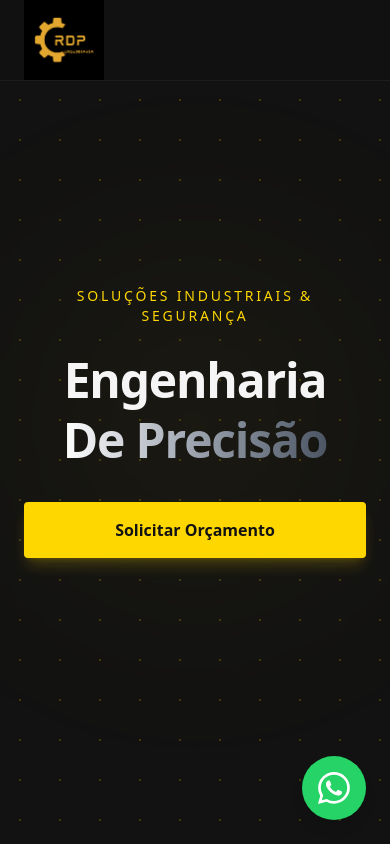
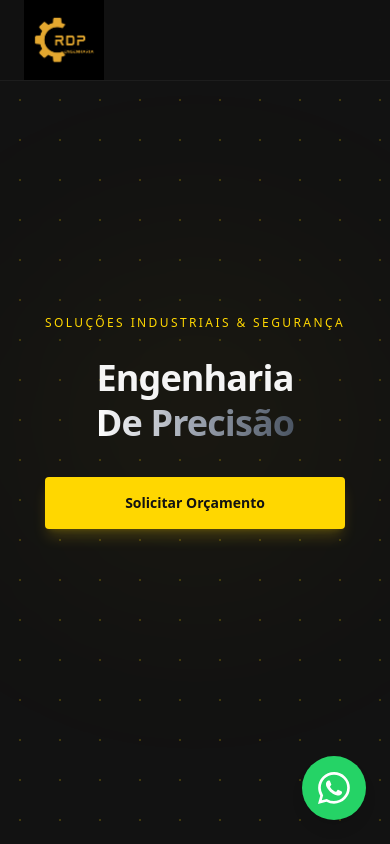
Before and after one commit to RaphaelYankous/site-rdp-engenharia, a React (Vite) app: page / in a window 390 px wide. Shown: the top 844 px of the page. Built offline with nearby package versions, Linux system fonts and the light colour scheme.

Commit message:
Ajuste site

```diff
--- a/src/App.jsx
+++ b/src/App.jsx
@@ -25,17 +25,16 @@
   return (
     <div className="min-h-screen bg-engine-darker text-engine-light font-sans selection:bg-engine-primary selection:text-engine-darker overflow-x-hidden">
 
-      {/* --- NAVBAR (LOGO OCUPANDO ALTURA TOTAL) --- */}
+      {/* --- NAVBAR --- */}
       <motion.nav
         initial={{ y: -100 }}
         animate={{ y: 0 }}
         transition={{ duration: 0.5 }}
         className="fixed w-full z-50 bg-engine-darker/90 backdrop-blur-md border-b border-white/5"
       >
-        {/* h-20 define a altura da barra (80px) */}
-        <div className="max-w-7xl mx-auto px-6 h-20 flex items-center justify-between">
+        <div className="max-w-7xl mx-auto px-6 h-20 flex items-center justify-between md:justify-between justify-center">
 
-          {/* LOGO: h-full faz ela ter os mesmos 80px da barra */}
+          {/* LOGO: Centralizada no mobile, à esquerda no desktop */}
           <div className="flex items-center cursor-pointer h-full">
              <img
                src="/image_a07a1a.png"
@@ -44,6 +43,7 @@
              />
           </div>
 
+          {/* LINKS: ESCONDIDOS NO CELULAR (hidden md:flex) */}
           <div className="hidden md:flex gap-8 text-sm font-medium text-gray-400">
             {['NR12', 'Linha de Vida', 'Projetos', 'Laudos'].map((item) => (
               <a key={item} href={`#${item.toLowerCase().replace(/ /g, '')}`} className="hover:text-engine-primary hover:scale-105 transition-all">
@@ -52,7 +52,7 @@
             ))}
           </div>
 
-          {/* BOTÃO NAVBAR - LINK PARA WHATSAPP (COM MENSAGEM) */}
+          {/* BOTÃO NAVBAR: ESCONDIDO NO CELULAR (hidden md:flex) */}
           <a
             href="https://wa.me/5531999128061?text=Olá,%20vim%20pelo%20site%20da%20RDP%20Engenharia%20e%20gostaria%20de%20um%20orçamento."
             target="_blank"
@@ -70,7 +70,7 @@
              style={{ backgroundImage: 'radial-gradient(#FFD700 1px, transparent 1px)', backgroundSize: '40px 40px' }}>
         </div>
 
-        {/* Correção de Zoom: w-[80vw] para telas pequenas */}
+        {/* CORREÇÃO DO FUNDO: w-[80vw] para não estourar a largura no mobile */}
         <div className="absolute top-1/2 left-1/2 -translate-x-1/2 -translate-y-1/2 w-[80vw] h-[80vw] md:w-[500px] md:h-[500px] bg-engine-primary/5 blur-[120px] rounded-full pointer-events-none" />
 
         <div className="relative z-10 max-w-7xl mx-auto px-6 text-center">
@@ -83,16 +83,17 @@
               initial={{ opacity: 0, y: 20 }}
               animate={{ opacity: 1, y: 0 }}
               transition={{ delay: 0.2 }}
-              className="text-engine-primary font-medium tracking-[0.2em] text-sm uppercase mb-6"
+              className="text-engine-primary font-medium tracking-[0.2em] text-xs md:text-sm uppercase mb-6"
             >
               Soluções Industriais & Segurança
             </motion.h2>
 
+            {/* Texto responsivo: text-4xl no mobile, text-8xl no PC */}
             <motion.h1
               initial={{ opacity: 0, y: 30 }}
               animate={{ opacity: 1, y: 0 }}
               transition={{ delay: 0.4 }}
-              className="text-5xl md:text-8xl font-bold tracking-tight mb-8 leading-tight"
+              className="text-4xl md:text-8xl font-bold tracking-tight mb-8 leading-tight"
             >
               Engenharia <br/>
               <span className="text-transparent bg-clip-text bg-gradient-to-r from-white via-gray-400 to-gray-600">
@@ -106,12 +107,12 @@
               transition={{ delay: 0.8 }}
               className="flex flex-col md:flex-row gap-4 justify-center"
             >
-              {/* BOTÃO HERO - LINK PARA WHATSAPP (COM MENSAGEM) */}
+              {/* BOTÃO HERO - MENSAGEM CORRETA */}
               <a
                 href="https://wa.me/5531999128061?text=Olá,%20vim%20pelo%20site%20da%20RDP%20Engenharia%20e%20gostaria%20de%20um%20orçamento."
                 target="_blank"
                 rel="noopener noreferrer"
-                className="px-10 py-4 bg-engine-primary text-engine-darker font-bold rounded hover:bg-yellow-400 hover:scale-105 transition-all shadow-lg shadow-engine-primary/20 inline-block"
+                className="px-8 py-4 bg-engine-primary text-engine-darker font-bold rounded hover:bg-yellow-400 hover:scale-105 transition-all shadow-lg shadow-engine-primary/20 inline-block text-sm md:text-base"
               >
                 Solicitar Orçamento
               </a>
@@ -120,15 +121,11 @@
         </div>
       </section>
 
-      {/* --- SEÇÃO DE CLIENTES (REDESIGN SOFISTICADO) --- */}
+      {/* --- SEÇÃO DE CLIENTES --- */}
       <section className="relative py-24 bg-engine-darker border-b border-white/5 overflow-hidden">
-
-        {/* Efeito de Fundo: Textura Sutil de Micro-pontos */}
         <div className="absolute inset-0 opacity-[0.03]"
              style={{ backgroundImage: 'radial-gradient(#fff 1px, transparent 1px)', backgroundSize: '20px 20px' }}>
         </div>
-
-        {/* Efeito de Luz de Fundo (Spotlight Mais Suave) */}
         <div className="absolute top-1/2 left-1/2 -translate-x-1/2 -translate-y-1/2 w-[600px] h-[300px] bg-engine-primary/5 blur-[120px] rounded-full pointer-events-none" />
 
         <div className="relative z-10 max-w-7xl mx-auto px-6">
@@ -145,7 +142,6 @@
             </p>
           </div>
 
-          {/* Grid de Logos - Cartões Translúcidos "Efeito Vidro" */}
           <div className="flex flex-wrap justify-center gap-8 md:gap-12">
             {[
               { name: "Versa Rent a Car", logo: "/image_29.png" },
@@ -159,7 +155,6 @@
                 whileHover={{ y: -5, borderColor: 'rgba(255, 215, 0, 0.6)', boxShadow: "0 8px 20px -8px rgba(255, 215, 0, 0.2)" }}
                 className="w-52 h-32 bg-white/5 backdrop-blur-sm rounded-xl flex items-center justify-center p-6 border border-white/10 transition-all duration-300 cursor-default group"
               >
-                {/* O logo em si, com um leve brilho no hover do pai */}
                 <img
                   src={client.logo}
                   alt={`Logo ${client.name}`}
@@ -171,9 +166,7 @@
         </div>
       </section>
 
-      {/* =========================================
-          SERVIÇO 1: ADEQUAÇÃO NR12
-      ========================================= */}
+      {/* --- ADEQUAÇÃO NR12 --- */}
       <section id="nr12" className="py-32 px-6 bg-engine-darker relative z-10">
         <motion.div
           initial="hidden"
@@ -182,19 +175,17 @@
           variants={fadeInUp}
           className="max-w-7xl mx-auto flex flex-col md:flex-row items-center gap-20"
         >
-
           <div className="flex-1 order-2 md:order-1">
             <div className="flex items-center gap-3 mb-6">
               <span className="h-px w-10 bg-engine-primary"></span>
               <span className="text-engine-primary text-xs font-bold uppercase tracking-widest">Segurança do Trabalho</span>
             </div>
-            <h2 className="text-4xl md:text-5xl font-bold text-white mb-8 leading-tight">
+            <h2 className="text-3xl md:text-5xl font-bold text-white mb-8 leading-tight">
               Adequação NR12 <br/> & Conformidade
             </h2>
             <p className="text-gray-400 text-lg leading-relaxed mb-10 border-l-2 border-white/10 pl-6">
               Não corra riscos. Nossos engenheiros blindam sua operação contra multas e acidentes com soluções completas, do laudo à proteção física.
             </p>
-
             <motion.ul variants={staggerContainer} initial="hidden" whileInView="visible" viewport={{ once: true }} className="space-y-4">
               {[
                 "Apreciação de Risco (APR) Completa", "Projetos Mecânicos e Elétricos", "Fabricação de proteções físicas", "Laudo final com ART", "Treinamentos técnicos"
@@ -206,15 +197,12 @@
               ))}
             </motion.ul>
           </div>
-
           <div className="flex-1 w-full order-1 md:order-2">
             <motion.div
               whileHover={{ scale: 1.02 }}
-              className="relative h-[500px] w-full bg-neutral-900 rounded-2xl border border-white/10 flex items-center justify-center overflow-hidden shadow-2xl"
+              className="relative h-[400px] md:h-[500px] w-full bg-neutral-900 rounded-2xl border border-white/10 flex items-center justify-center overflow-hidden shadow-2xl"
             >
               <div className="absolute inset-0 bg-[radial-gradient(circle_at_top_right,_var(--tw-gradient-stops))] from-engine-primary/10 via-transparent to-transparent"></div>
-
-              {/* --- IMAGEM DO SELO NR12 NA SEÇÃO --- */}
               <div className="relative z-10 p-12">
                 <img
                   src="/image_16.png"
@@ -222,32 +210,23 @@
                   className="w-full h-auto drop-shadow-[0_0_25px_rgba(255,215,0,0.3)]"
                 />
               </div>
-
             </motion.div>
           </div>
         </motion.div>
 
-        {/* --- CICLO NR12 (DESIGN PROFISSIONAL "HIGH-TECH") --- */}
+        {/* --- CICLO NR12 --- */}
         <div className="mt-32 max-w-7xl mx-auto">
-
-          {/* Painel Container com Efeito de Vidro e Borda Técnica */}
           <div className="relative bg-white/5 backdrop-blur-sm border border-white/10 rounded-3xl p-8 md:p-16 overflow-hidden">
-
-            {/* Background Decorativo do Painel */}
             <div className="absolute inset-0 opacity-10 bg-[radial-gradient(ellipse_at_top,_var(--tw-gradient-stops))] from-engine-primary via-transparent to-transparent"></div>
-
-            {/* Cabeçalho do Painel */}
             <div className="relative z-10 text-center mb-16">
               <span className="text-engine-primary text-xs font-bold uppercase tracking-[0.3em] mb-2 block">
                 Processo Certificado
               </span>
-              <h3 className="text-white font-bold text-3xl md:text-4xl">
+              <h3 className="text-white font-bold text-2xl md:text-4xl">
                 Metodologia de Adequação
               </h3>
               <div className="w-24 h-1 bg-gradient-to-r from-transparent via-engine-primary to-transparent mx-auto mt-6"></div>
             </div>
-
-            {/* Grid de Steps */}
             <div className="relative z-10 grid grid-cols-1 md:grid-cols-2 lg:grid-cols-3 gap-8 justify-items-center">
               {[
                 { id: "01", title: "Apreciação de Riscos", icon: "🔍", desc: "Mapeamento completo dos perigos da máquina." },
@@ -266,18 +245,13 @@
                   whileHover={{ y: -5 }}
                   className="group relative w-full max-w-sm cursor-default"
                 >
-                  {/* Card Hexagonal Estilizado */}
                   <div className="flex items-center gap-6 p-6 bg-engine-darker border border-white/5 rounded-xl hover:border-engine-primary/40 hover:bg-white/5 transition-all duration-300 shadow-lg">
-
-                    {/* Ícone Hexagonal */}
                     <div className="relative flex-shrink-0 w-16 h-16 flex items-center justify-center">
                        <div className="absolute inset-0 bg-engine-primary/10 group-hover:bg-engine-primary/20 transition-colors"
                             style={{ clipPath: "polygon(50% 0%, 100% 25%, 100% 75%, 50% 100%, 0% 75%, 0% 25%)" }}>
                        </div>
                        <span className="text-2xl relative z-10">{step.icon}</span>
                     </div>
-
-                    {/* Textos */}
                     <div>
                       <div className="text-engine-primary text-xs font-bold mb-1">PASSO {step.id}</div>
                       <h4 className="text-white font-bold text-lg leading-tight mb-2 group-hover:text-engine-primary transition-colors">
@@ -291,8 +265,6 @@
                 </motion.div>
               ))}
             </div>
-
-            {/* Rodapé do Painel */}
             <p className="text-center text-gray-500 text-xs mt-12 border-t border-white/5 pt-8">
               * Seguimos rigorosamente as etapas exigidas pela Norma Regulamentadora Nº 12 (NR-12) do Ministério do Trabalho.
             </p>
@@ -300,9 +272,7 @@
         </div>
       </section>
 
-      {/* =========================================
-          SERVIÇO 2: LINHA DE VIDA (FOTO REAL)
-      ========================================= */}
+      {/* --- LINHA DE VIDA --- */}
       <section id="linhadevida" className="py-32 px-6 bg-[#0a0a0a]">
         <motion.div
           initial="hidden"
@@ -311,46 +281,33 @@
           variants={fadeInUp}
           className="max-w-7xl mx-auto flex flex-col md:flex-row items-center gap-20"
         >
-
-          {/* --- COLUNA ESQUERDA: FOTO REAL IMPACTANTE --- */}
           <div className="flex-1 w-full h-full">
             <motion.div
               whileHover={{ scale: 1.02 }}
-              className="relative h-[600px] w-full rounded-2xl overflow-hidden shadow-2xl border border-white/10 group"
+              className="relative h-[400px] md:h-[600px] w-full rounded-2xl overflow-hidden shadow-2xl border border-white/10 group"
             >
-              {/* Overlay gradiente para dar estilo e legibilidade se quiser por texto em cima */}
               <div className="absolute inset-0 bg-gradient-to-t from-black/60 via-transparent to-transparent z-10"></div>
-
-              {/* A FOTO REAL AQUI */}
               <img
                 src="/linha.jpg"
                 alt="Trabalhadores em altura utilizando Linha de Vida Vertical"
                 className="w-full h-full object-cover transition-transform duration-700 group-hover:scale-105"
               />
-
-              {/* Tag Flutuante (Opcional - dá um charme) */}
               <div className="absolute bottom-8 left-8 z-20 bg-engine-primary/90 backdrop-blur-md px-4 py-2 rounded text-engine-darker font-bold text-sm shadow-lg">
                 Execução Certificada
               </div>
             </motion.div>
           </div>
-
-          {/* --- COLUNA DIREITA: TEXTO TÉCNICO --- */}
           <div className="flex-1">
             <div className="flex items-center gap-3 mb-6">
               <span className="h-px w-10 bg-engine-primary"></span>
               <span className="text-engine-primary text-xs font-bold uppercase tracking-widest">Trabalho em Altura</span>
             </div>
-
-            <h2 className="text-4xl md:text-5xl font-bold text-white mb-8">
+            <h2 className="text-3xl md:text-5xl font-bold text-white mb-8">
               Linhas de Vida <br/> Rígidas e Flexíveis
             </h2>
-
             <p className="text-gray-400 text-lg leading-relaxed mb-10">
               Projetos focados na viabilidade econômica sem sacrificar a segurança. Sistemas testados e aprovados com rigoroso controle de qualidade para proteção total da sua equipe.
             </p>
-
-            {/* Lista de Detalhes */}
             <motion.div
               variants={staggerContainer}
               initial="hidden"
@@ -379,21 +336,13 @@
               ))}
             </motion.div>
           </div>
-
         </motion.div>
       </section>
 
-      {/* =========================================
-          SERVIÇO 3: PROJETOS CUSTOMIZADOS (TAMANHO COMPACTO E NÍTIDO)
-      ========================================= */}
+      {/* --- PROJETOS CUSTOMIZADOS --- */}
       <section id="projetos" className="py-24 px-6 bg-engine-darker relative overflow-hidden">
-
-        {/* Linha decorativa no topo */}
         <div className="absolute top-0 left-0 w-full h-px bg-gradient-to-r from-transparent via-engine-primary/50 to-transparent"></div>
-
         <div className="max-w-7xl mx-auto relative z-10">
-
-          {/* Cabeçalho da Seção */}
           <div className="text-center mb-16">
             <motion.div
                  initial={{ opacity: 0, y: 20 }}
@@ -409,11 +358,7 @@
                 </p>
             </motion.div>
           </div>
-
-          {/* Grid com as 3 Imagens - AGORA BEM MENORES (max-w-xs) */}
           <div className="grid grid-cols-1 md:grid-cols-3 gap-8 justify-center items-start">
-
-            {/* Painel 1: Modelagem 3D */}
             <motion.div
               initial={{ opacity: 0, y: 30 }}
               whileInView={{ opacity: 1, y: 0 }}
@@ -428,8 +373,6 @@
                 className="w-full h-auto object-contain"
               />
             </motion.div>
-
-            {/* Painel 2: Otimização */}
             <motion.div
               initial={{ opacity: 0, y: 30 }}
               whileInView={{ opacity: 1, y: 0 }}
@@ -444,8 +387,6 @@
                 className="w-full h-auto object-contain"
               />
             </motion.div>
-
-            {/* Painel 3: Para Fábrica */}
             <motion.div
               initial={{ opacity: 0, y: 30 }}
               whileInView={{ opacity: 1, y: 0 }}
@@ -460,32 +401,27 @@
                 className="w-full h-auto object-contain"
               />
             </motion.div>
-
           </div>
         </div>
       </section>
 
-      {/* --- FOOTER CORRIGIDO (TELEFONE DEV SEPARADO E AJUSTES FINAIS) --- */}
+      {/* --- FOOTER --- */}
       <footer className="bg-[#1a1a1a] text-white pt-16 pb-8 border-t border-zinc-800 font-sans">
         <div className="max-w-7xl mx-auto px-6">
-
           <div className="grid grid-cols-1 md:grid-cols-3 gap-12 mb-16">
 
-            {/* Coluna 1: CONTATO DA EMPRESA */}
+            {/* CONTATO */}
             <div>
               <h4 className="text-white font-bold text-sm uppercase tracking-wider mb-6">
                 CONTATO
               </h4>
               <ul className="space-y-4 text-sm text-gray-400">
-                {/* Telefone DA EMPRESA */}
                 <li className="flex items-center gap-3">
                   <svg xmlns="http://www.w3.org/2000/svg" className="h-4 w-4 text-white flex-shrink-0" fill="currentColor" viewBox="0 0 24 24">
                     <path d="M6.62 10.79c1.44 2.83 3.76 5.14 6.59 6.59l2.2-2.2c.27-.27.67-.36 1.02-.24 1.12.37 2.33.57 3.57.57.55 0 1 .45 1 1V20c0 .55-.45 1-1 1-9.39 0-17-7.61-17-17 0-.55.45-1 1-1h3.5c.55 0 1 .45 1 1 0 1.25.2 2.45.57 3.57.11.35.03.74-.25 1.02l-2.2 2.2z"/>
                   </svg>
                   <span>(31) 99912-8061</span>
                 </li>
-
-                {/* Endereço DA EMPRESA (Link Google Maps) */}
                 <li>
                   <a
                     href="https://share.google/bJ6ulLYwJPFoSD5XW"
@@ -500,8 +436,6 @@
                     <span>Belo Horizonte - MG<br/>Atendimento em todo o Brasil</span>
                   </a>
                 </li>
-
-                {/* Horário */}
                 <li className="flex items-start gap-3">
                    <svg xmlns="http://www.w3.org/2000/svg" className="h-4 w-4 text-white mt-1 flex-shrink-0" viewBox="0 0 24 24" fill="currentColor">
                      <path d="M11.99 2C6.47 2 2 6.48 2 12s4.47 10 9.99 10C17.52 22 22 17.52 22 12S17.52 2 11.99 2zM12 20c-4.42 0-8-3.58-8-8s3.58-8 8-8 8 3.58 8 8-3.58 8-8 8zm.5-13H11v6l5.25 3.15.75-1.23-4.5-2.67z"/>
@@ -511,7 +445,7 @@
               </ul>
             </div>
 
-            {/* Coluna 2: MAPA DO SITE */}
+            {/* MAPA DO SITE */}
             <div>
               <h4 className="text-white font-bold text-sm uppercase tracking-wider mb-6">
                 MAPA DO SITE
@@ -524,23 +458,21 @@
               </ul>
             </div>
 
-            {/* Coluna 3: REDES SOCIAIS (DA EMPRESA) */}
+            {/* REDES SOCIAIS */}
             <div>
               <h4 className="text-white font-bold text-sm uppercase tracking-wider mb-6">
                 REDES SOCIAIS
               </h4>
               <ul className="space-y-4 text-sm text-gray-400">
-                {/* LinkedIn da EMPRESA */}
                 <li>
                   <a href="#" className="flex items-center gap-3 hover:text-white transition-colors group">
                     <svg className="h-4 w-4 text-white group-hover:text-engine-primary transition-colors" fill="currentColor" viewBox="0 0 24 24"><path d="M19 0h-14c-2.761 0-5 2.239-5 5v14c0 2.761 2.239 5 5 5h14c2.762 0 5-2.239 5-5v-14c0-2.761-2.238-5-5-5zm-11 19h-3v-11h3v11zm-1.5-12.268c-.966 0-1.75-.79-1.75-1.764s.784-1.764 1.75-1.764 1.75.79 1.75 1.764-.783 1.764-1.75 1.764zm13.5 12.268h-3v-5.604c0-3.368-4-3.113-4 0v5.604h-3v-11h3v1.765c1.396-2.586 7-2.777 7 2.476v6.759z"/></svg>
                     <span>LinkedIn</span>
                   </a>
                 </li>
-                {/* Instagram da EMPRESA */}
                 <li>
                    <a href="https://www.instagram.com/rdp.engenharia/" target="_blank" rel="noopener noreferrer" className="flex items-center gap-3 hover:text-white transition-colors group">
-                    <svg className="h-4 w-4 text-white group-hover:text-engine-primary transition-colors" fill="currentColor" viewBox="0 0 24 24"><path d="M12 2.163c3.204 0 3.584.012 4.85.07 3.252.148 4.771 1.691 4.919 4.919.058 1.265.069 1.645.069 4.849 0 3.205-.012 3.584-.069 4.849-.149 3.225-1.664 4.771-4.919 4.919-1.266.058-1.644.07-4.85.07-3.204 0-3.584-.012-4.849-.07-3.26-.149-4.771-1.699-4.919-4.92-.058-1.265-.07-1.644-.07-4.849 0-3.204.013-3.583.07-4.849.149-3.227 1.664-4.771 4.919-4.919 1.266-.057 1.645-.069 4.849-.069zm0-2.163c-3.259 0-3.667.014-4.947.072-4.358.2-6.78 2.618-6.98 6.98-.059 1.281-.073 1.689-.073 4.948 0 3.259.014 3.668.072 4.948.2 4.358 2.618 6.78 6.98 6.98 1.281.058 1.689.072 4.948.072 3.259 0 3.668-.014 4.948-.072 4.354-.2 6.782-2.618 6.979-6.98.059-1.28.073-1.689.073-4.949-.073zm0 5.838c-3.403 0-6.162 2.759-6.162 6.162s2.759 6.163 6.162 6.163 6.162-2.759 6.162-6.163c0-3.403-2.759-6.162-6.162-6.162zm0 10.162c-2.209 0-4-1.79-4-4 0-2.209 1.791-4 4-4s4 1.791 4 4c0 2.21-1.791 4-4 4zm6.406-11.845c-.796 0-1.441.645-1.441 1.44s.645 1.44 1.441 1.44c.795 0 1.439-.645 1.439-1.44s-.644-1.44-1.439-1.44z"/></svg>
+                    <svg className="h-4 w-4 text-white group-hover:text-engine-primary transition-colors" fill="currentColor" viewBox="0 0 24 24"><path d="M12 2.163c3.204 0 3.584.012 4.85.07 3.252.148 4.771 1.691 4.919 4.919.058 1.265.069 1.645.069 4.849 0 3.205-.012 3.584-.069 4.849-.149 3.225-1.664 4.771-4.919 4.919-1.266.058-1.644.07-4.85.07-3.204 0-3.584-.012-4.849-.07-3.26-.149-4.771-1.699-4.919-4.92-.058-1.265-.07-1.644-.07-4.849 0-3.204.013-3.583.07-4.849.149-3.227 1.664-4.771 4.919-4.919 1.266-.057 1.645-.069 4.849-.069zm0-2.163c-3.259 0-3.667.014-4.947.072-4.358.2-6.78 2.618-6.98 6.98-.059 1.281-.073 1.689-.073 4.948 0 3.259.014 3.668.072 4.948.2 4.358 2.618 6.78 6.98 6.98 1.281.058 1.689.072 4.948.072 3.259 0 3.668-.014 4.948-.072 4.354-.2 6.782-2.618 6.979-6.98.059-1.28.073-1.689.073-4.948 0-3.259-.014-3.667-.072-4.947-.196-4.354-2.617-6.78-6.979-6.98-1.281-.059-1.69-.073-4.949-.073zm0 5.838c-3.403 0-6.162 2.759-6.162 6.162s2.759 6.163 6.162 6.163 6.162-2.759 6.162-6.163c0-3.403-2.759-6.162-6.162-6.162zm0 10.162c-2.209 0-4-1.79-4-4 0-2.209 1.791-4 4-4s4 1.791 4 4c0 2.21-1.791 4-4 4zm6.406-11.845c-.796 0-1.441.645-1.441 1.44s.645 1.44 1.441 1.44c.795 0 1.439-.645 1.439-1.44s-.644-1.44-1.439-1.44z"/></svg>
                     <span>Instagram</span>
                   </a>
                 </li>
@@ -548,15 +480,10 @@
             </div>
           </div>
 
-          {/* --- BARRA INFERIOR (DESENVOLVEDOR AGORA AQUI) --- */}
           <div className="border-t border-zinc-800 pt-8 flex flex-col md:flex-row justify-between items-center gap-4">
-
-            {/* Copyright */}
             <div className="text-xs text-gray-500 text-center md:text-left">
                © {new Date().getFullYear()} RDP Engenharia - CNPJ: 21.632.581/0001-54 | <a href="#" className="hover:text-white">Política de Privacidade</a>
             </div>
-
-            {/* Desenvolvedor + Telefone Dev */}
             <div className="flex flex-col md:flex-row items-center gap-4 text-xs text-gray-500">
               <div className="flex items-center gap-2">
                 <span>Desenvolvido por</span>
@@ -569,8 +496,6 @@
                     &lt; Raphael Yankous /&gt;
                 </a>
               </div>
-
-              {/* Telefone do Desenvolvedor (WhatsApp Link) */}
               <a
                 href="https://wa.me/5531993790633"
                 target="_blank"
@@ -584,13 +509,11 @@
                  (31) 99379-0633
               </a>
             </div>
-
           </div>
-
         </div>
       </footer>
 
-      {/* --- BOTÃO FLUTUANTE WHATSAPP --- */}
+      {/* --- BOTÃO FLUTUANTE --- */}
       <motion.a
         href="https://wa.me/5531999128061?text=Olá,%20vim%20pelo%20site%20da%20RDP%20Engenharia%20e%20gostaria%20de%20um%20orçamento."
         target="_blank"
@@ -603,8 +526,6 @@
         className="fixed bottom-6 right-6 z-50 bg-[#25D366] text-white p-4 rounded-full shadow-lg flex items-center justify-center cursor-pointer group"
         title="Fale conosco no WhatsApp"
       >
-
-        {/* Ícone SVG */}
         <svg
           xmlns="http://www.w3.org/2000/svg"
           width="32"
```
